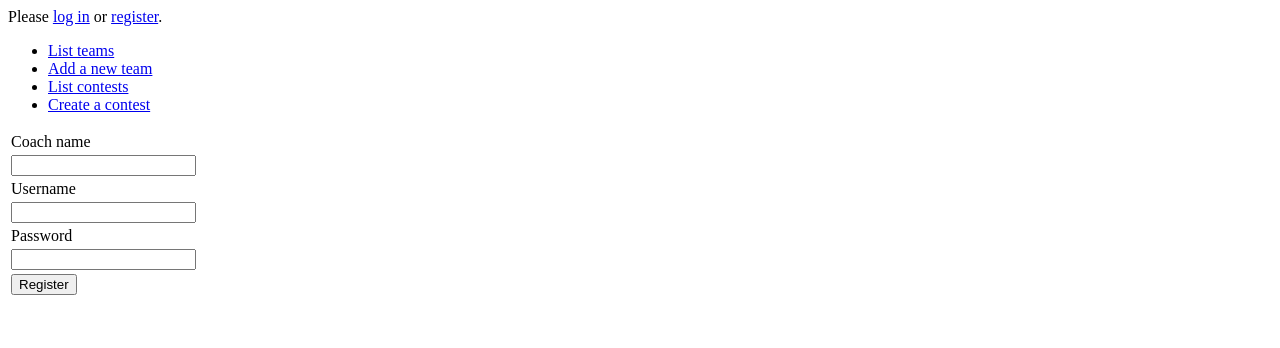
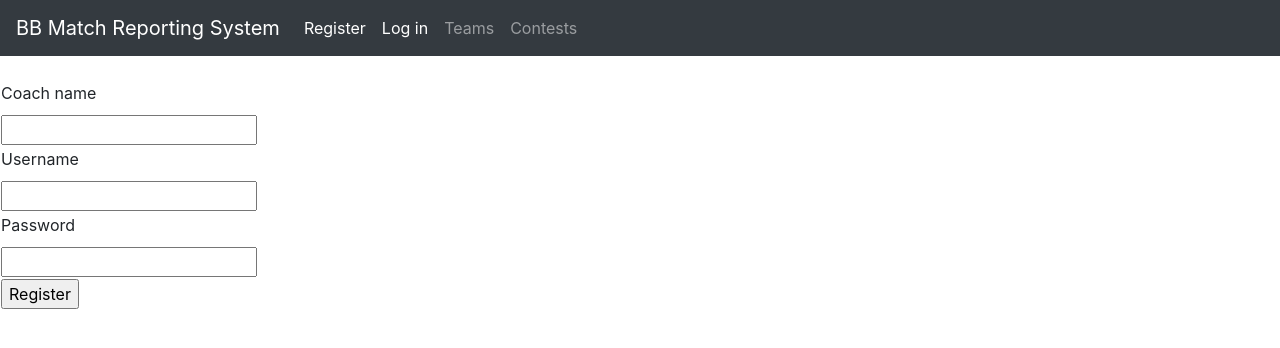
Before and after one commit to Granigan/BBMRS, a Flask app: page /auth/register in a window 1280 px wide. Shown: the top 348 px of the page. Run offline with Flask 2, Linux system fonts and the light colour scheme; some libraries are stand-ins or nearby versions.

Commit message:
bootstraps layout

```diff
--- a/application/templates/layout.html
+++ b/application/templates/layout.html
@@ -1,31 +1,64 @@
 <!DOCTYPE html>
-<html>
+<html lang="en">
     <head>
         <meta charset="utf-8">
+        <meta name="viewport" content="width=device-width, initial-scale=1, shrink-to-fit=no">
+        <link rel="stylesheet" href="https://maxcdn.bootstrapcdn.com/bootstrap/4.0.0/css/bootstrap.min.css" integrity="sha384-Gn5384xqQ1aoWXA+058RXPxPg6fy4IWvTNh0E263XmFcJlSAwiGgFAW/dAiS6JXm" crossorigin="anonymous">
         <title>TSOHA: BB Match Reporting System</title>
     </head>
 
     <body>
-        {% if current_user.is_authenticated %}
-        <p>
+        <nav class="navbar navbar-expand-md navbar-dark bg-dark mb-4">
+            <a class="navbar-brand" href="{{ url_for('teams_index') }}">BB Match Reporting System</a>
+            <button class="navbar-toggler" type="button" data-toggle="collapse" data-target="#navbarCollapse" aria-controls="navbarCollapse" aria-expanded="false" aria-label="Toggle navigation">
+                <span class="navbar-toggler-icon"></span>
+            </button>
+            {% if current_user.is_authenticated %}
+            <div class="collapse navbar-collapse" id="navbarCollapse">
+                <ul class="navbar-nav mr-auto">
+                    <li class="nav-item active">
+                        <a class="nav-link" href="{{ url_for('teams_index') }}">Teams</a>
+                    </li>
+                    <li class="nav-item active">
+                        <a class="nav-link" href="{{ url_for('contests_index') }}">Contests</a>
+                    </li>
+                    <li class="nav-item">
+                        <a class="nav-link" href="{{ url_for('teams_form') }}">Add Team</a>
+                    </li>
+                    <li class="nav-item">
+                        <a class="nav-link" href="{{ url_for('contest_form') }}">Add Contest</a>
+                    </li>
+                </ul>
+            </div>
             Logged in as {{ current_user.name }}. <a href="{{ url_for('auth_logout') }}">Log out.</a>
-        </p>
-        {% else %}
-        Please  <a href="{{ url_for('auth_login') }}">log in</a> or
-        <a href="{{ url_for('auth_register') }}">register</a>.
-        {% endif %}
-
-        <ul>
-            <li><a href="{{ url_for('teams_index') }}">List teams</a></li>
-            <li><a href="{{ url_for('teams_form') }}">Add a new team</a></li>
-            <li><a href="{{ url_for('contests_index') }}">List contests</a></li>
-            <li><a href="{{ url_for('contest_form') }}">Create a contest</a></li>
-        </ul>
+            {% else %}
+            <div class="collapse navbar-collapse" id="navbarCollapse">
+                    <ul class="navbar-nav mr-auto">
+                        <li class="nav-item active">
+                            <a class="nav-link" href="{{ url_for('auth_register') }}">Register</a>
+                        </li>
+                        <li class="nav-item active">
+                            <a class="nav-link" href="{{ url_for('auth_login') }}">Log in</a>
+                        </li>
+                        <li class="nav-item">
+                            <a class="nav-link" href="{{ url_for('teams_index') }}">Teams</a>
+                        </li>
+                        <li class="nav-item">
+                            <a class="nav-link" href="{{ url_for('contests_index') }}">Contests</a>
+                        </li>
+                    </ul>
+                </div>
+                {% endif %}
+        </nav>
 
         {% block body %}
         <p>
             imported content here
         </p>
         {% endblock %}
+
+        <script src="https://code.jquery.com/jquery-3.2.1.slim.min.js" integrity="sha384-KJ3o2DKtIkvYIK3UENzmM7KCkRr/rE9/Qpg6aAZGJwFDMVNA/GpGFF93hXpG5KkN" crossorigin="anonymous"></script>
+        <script src="https://cdnjs.cloudflare.com/ajax/libs/popper.js/1.12.9/umd/popper.min.js" integrity="sha384-ApNbgh9B+Y1QKtv3Rn7W3mgPxhU9K/ScQsAP7hUibX39j7fakFPskvXusvfa0b4Q" crossorigin="anonymous"></script>
+        <script src="https://maxcdn.bootstrapcdn.com/bootstrap/4.0.0/js/bootstrap.min.js" integrity="sha384-JZR6Spejh4U02d8jOt6vLEHfe/JQGiRRSQQxSfFWpi1MquVdAyjUar5+76PVCmYl" crossorigin="anonymous"></script>
     </body>
 </html>
```
